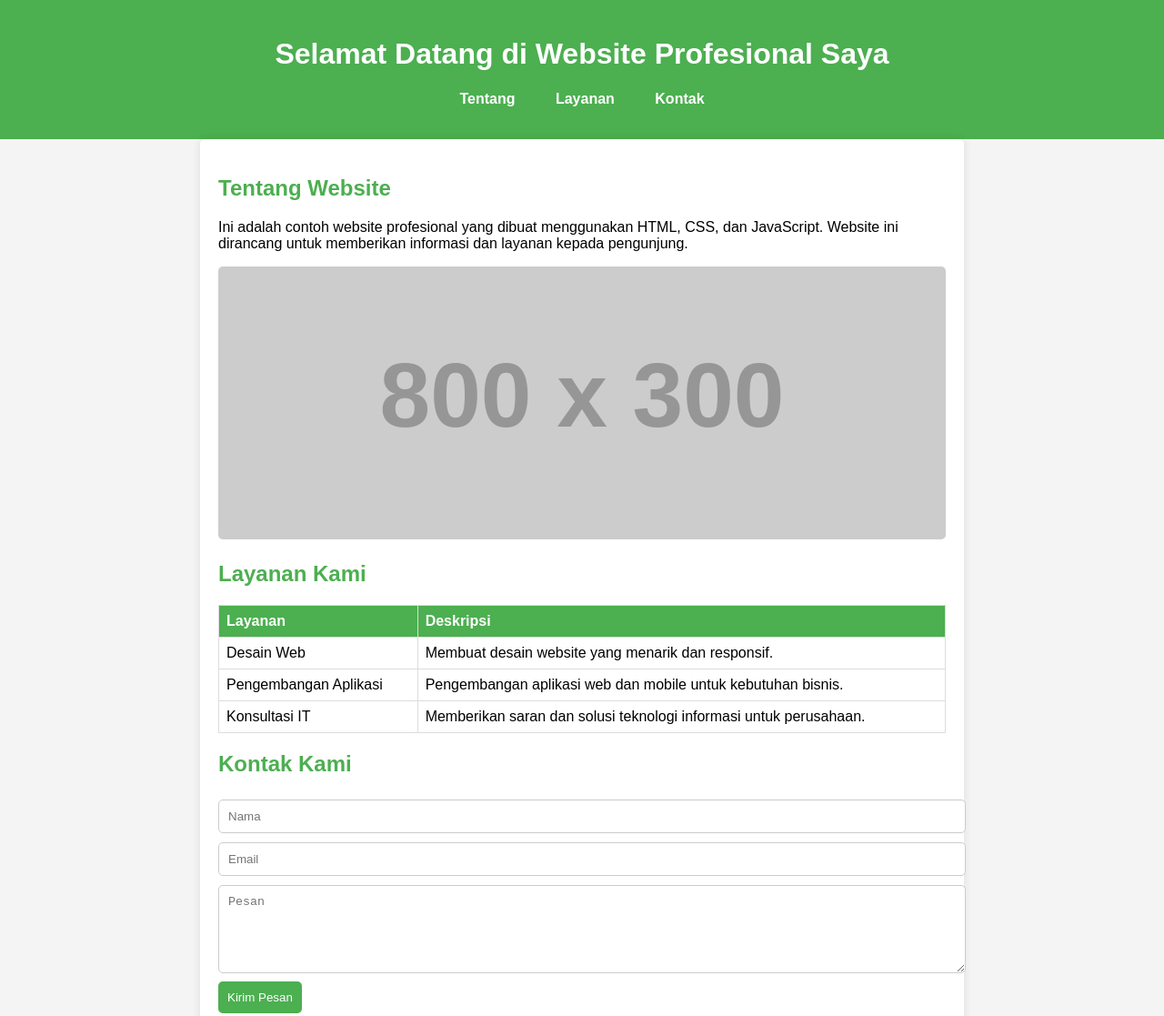
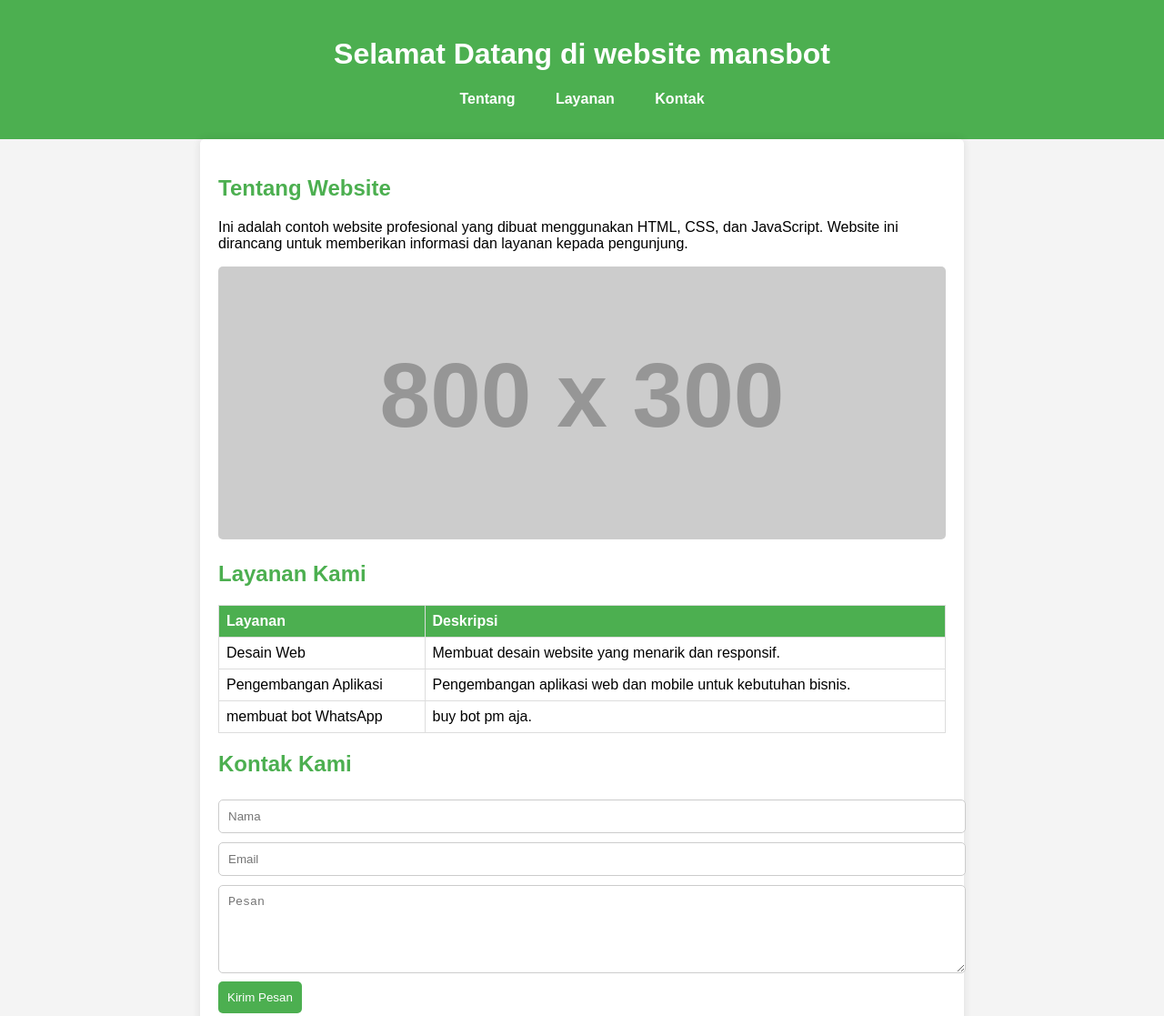
Before and after one commit to Mansybot/Mansybot, a plain HTML site: page index.html in a window 1280 px wide. Shown: the top 1117 px of the page at 91% size. Drawn offline with Linux system fonts and the light colour scheme; placeholder pictures from the web are drawn by us.

Commit message:
Update index.html

```diff
--- a/index.html
+++ b/index.html
@@ -110,7 +110,7 @@
 <body>
 
 <header>
-    <h1>Selamat Datang di Website Profesional Saya</h1>
+    <h1>Selamat Datang di website mansbot</h1>
     <nav>
         <a href="#about">Tentang</a>
         <a href="#services">Layanan</a>
@@ -138,8 +138,8 @@
             <td>Pengembangan aplikasi web dan mobile untuk kebutuhan bisnis.</td>
         </tr>
         <tr>
-            <td>Konsultasi IT</td>
-            <td>Memberikan saran dan solusi teknologi informasi untuk perusahaan.</td>
+            <td>membuat bot WhatsApp</td>
+            <td>buy bot pm aja.</td>
         </tr>
     </table>
 
```
